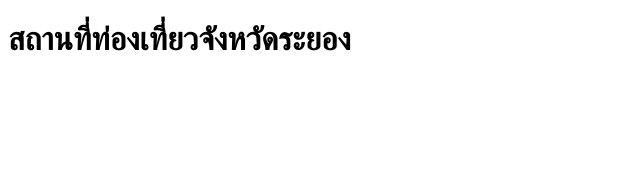
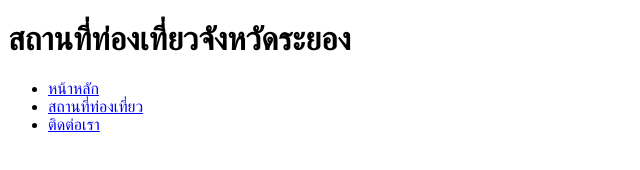
Before and after one commit to kitti66160019/rayong-travel-web, a plain HTML site: page about.html in a window 1280 px wide. Shown: the whole page, without its empty margins (0-640 px from the left). Drawn offline with Linux system fonts and the light colour scheme.

Commit message:
เพิ่ม header และ nav ในหน้าสถานที่ท่องเที่ยว

```diff
--- a/about.html
+++ b/about.html
@@ -7,6 +7,15 @@
     <link rel="stylesheet" href="css/styles.css">
 </head>
 <body>
-    <h1>สถานที่ท่องเที่ยวจังหวัดระยอง</h1>
+    <header>
+        <h1>สถานที่ท่องเที่ยวจังหวัดระยอง</h1>
+        <nav>
+            <ul>
+                <li><a href="index.html">หน้าหลัก</a></li>
+                <li><a href="about.html">สถานที่ท่องเที่ยว</a></li>
+                <li><a href="contact.html">ติดต่อเรา</a></li>
+            </ul>
+        </nav>
+    </header>
 </body>
 </html>
```
